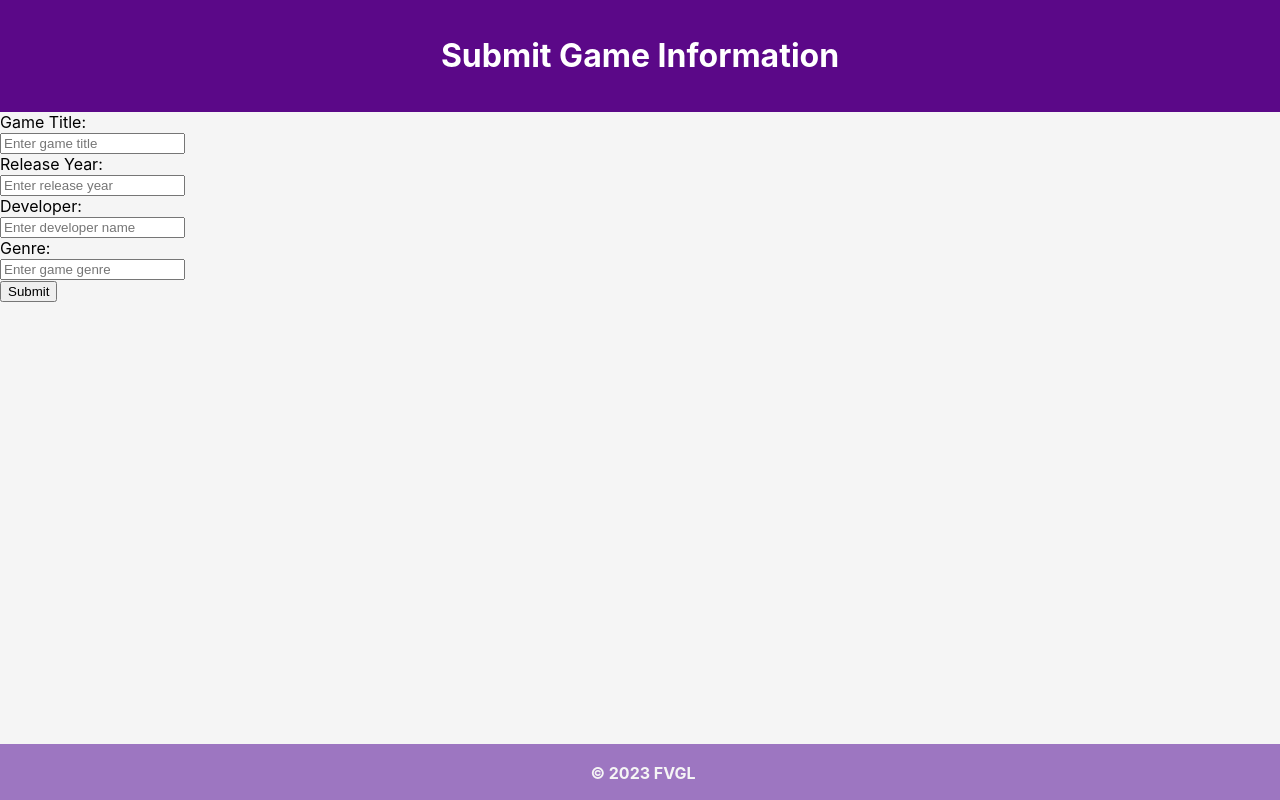
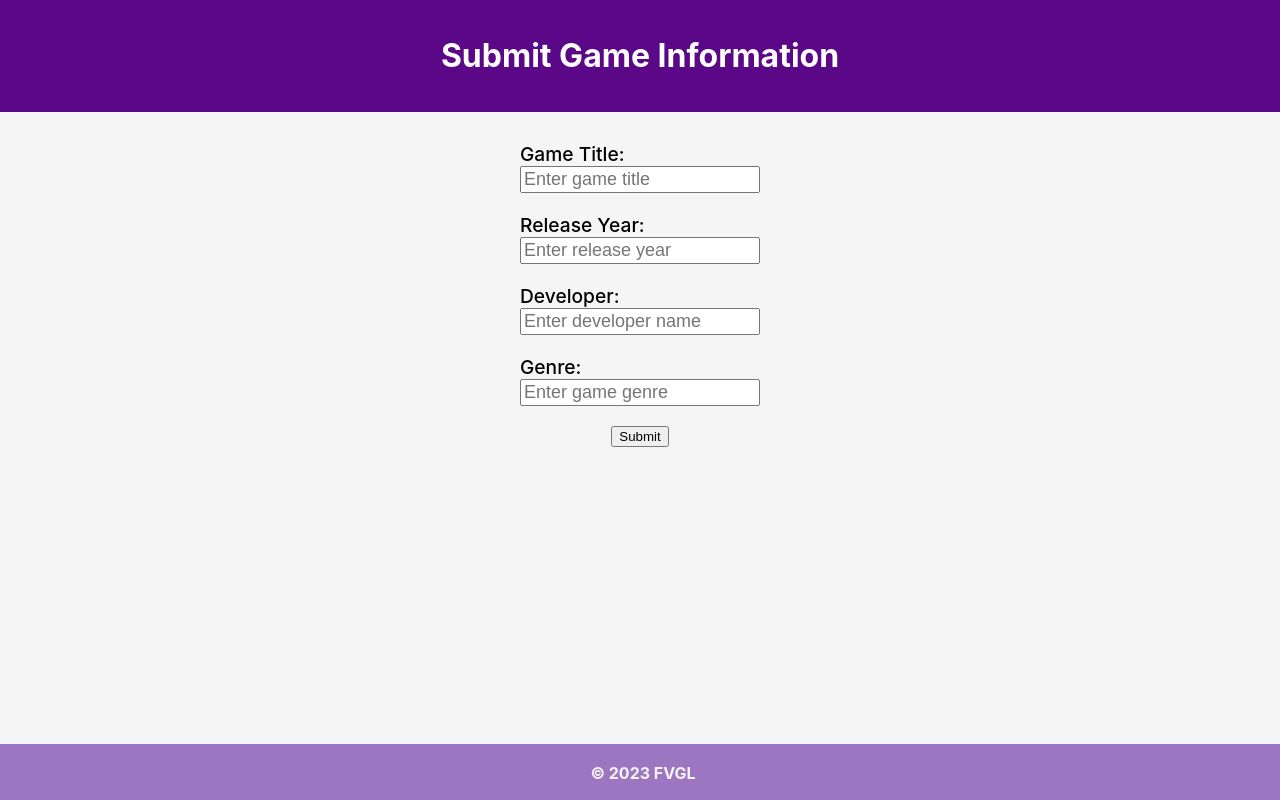
Before and after one commit to nikobatzi1990/fvgl, a React (Create React App) app in the folder client/: page /submission in a window 1280 px wide. Built offline with nearby package versions, Linux system fonts and the light colour scheme.

Commit message:
style: form and inputs

```diff
--- a/client/src/components/Input.jsx
+++ b/client/src/components/Input.jsx
@@ -1,11 +1,11 @@
-import React from 'react'
+import React from 'react';
+import '../styles/Input.css';
 
 const Input = (props) => {
-  const { className, label, labelName, placeholder, onChange } = props;
+  const { className, placeholder, onChange } = props;
 
   return(
     <div>
-      <label htmlFor={ label }>{ labelName } </label>
       <input
         className = { className }
         placeholder = { placeholder }
--- a/client/src/pages/Submission.jsx
+++ b/client/src/pages/Submission.jsx
@@ -4,6 +4,7 @@ import Header from '../components/Header';
 import Footer from '../components/Footer';
 import Input from '../components/Input';
 import Button from '../components/Button';
+import '../styles/Submission.css';
 
 function Submission() {
   const [title, setTitle] = useState('');
@@ -41,38 +42,43 @@ function Submission() {
   }
 
   return (
-    <div className='homepage'>
+    <div className='submission'>
       <Header
         text="Submit Game Information" />
 
-      <div className="form">
+      <div >
         <form
+          className="form"
           onSubmit = { handleSubmit } >
 
-          <label>
+          <label className="label">
             { "Game Title:" }
             <Input
+              className="input"
               placeholder="Enter game title"
               onChange={ handleTitleInput } ></Input>
           </label>
 
-          <label>
+          <label className="label">
             { "Release Year:" }
             <Input
+              className="input"
               placeholder="Enter release year"
               onChange={ handleYearInput } ></Input>
           </label>
 
-          <label>
+          <label className="label">
             { "Developer:" }
             <Input
+              className="input"
               placeholder="Enter developer name"
               onChange={ handleDeveloperInput } ></Input>
           </label>
 
-          <label>
+          <label className="label">
             { "Genre:" }
             <Input
+              className="input"
               placeholder="Enter game genre"
               onChange={ handleGenreInput } ></Input>
           </label>
--- /dev/null
+++ b/client/src/styles/Input.css
@@ -0,0 +1,3 @@
+.input {
+  font-size: large;
+}
--- /dev/null
+++ b/client/src/styles/Submission.css
@@ -0,0 +1,13 @@
+.form {
+  margin: 10px;
+  padding: 20px;
+  display: flex;
+  flex-direction: column;
+  align-items: center;
+  gap: 20px;
+}
+
+.label {
+  font-size: larger;
+  font-weight: 450;
+}
```
